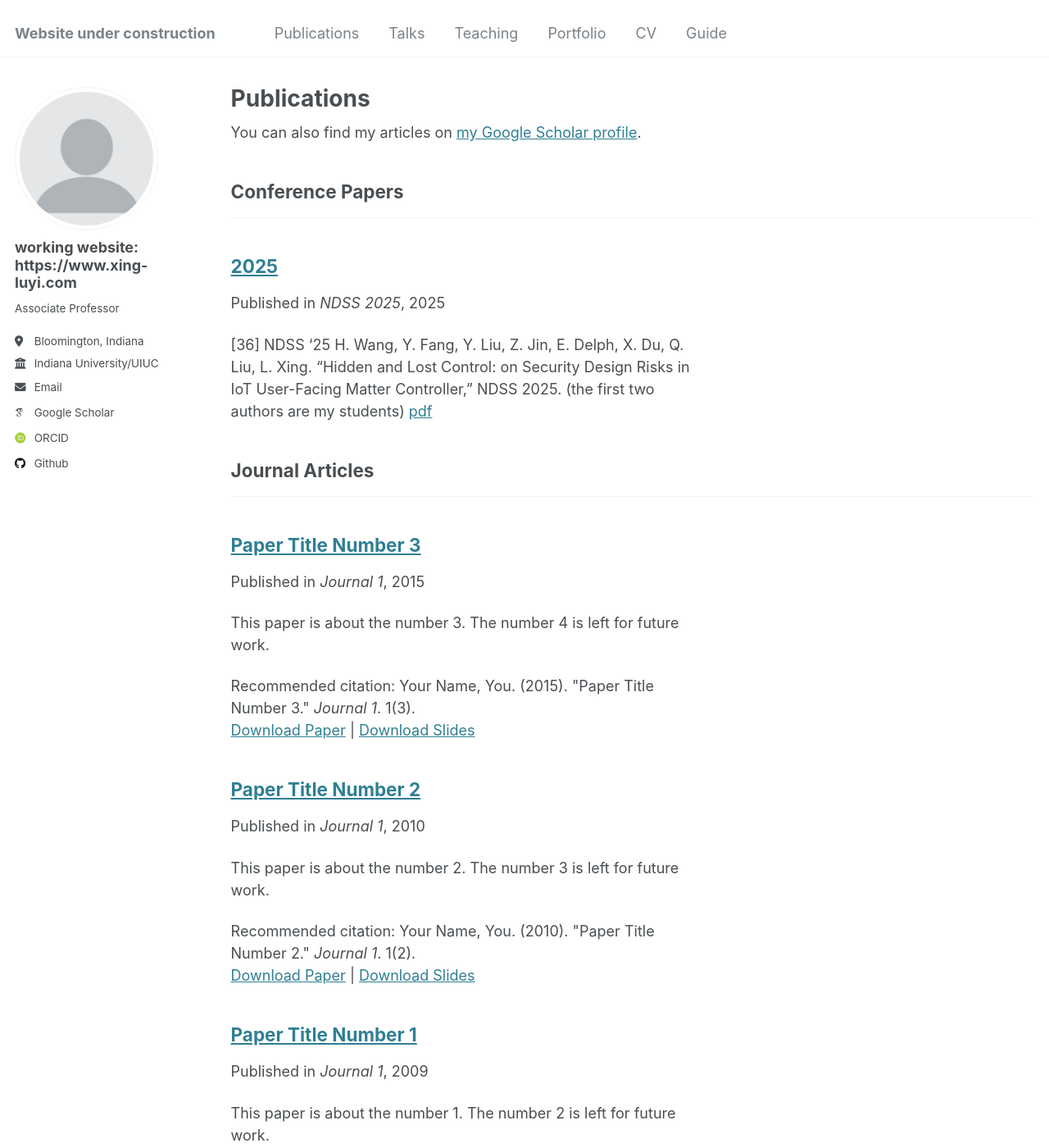
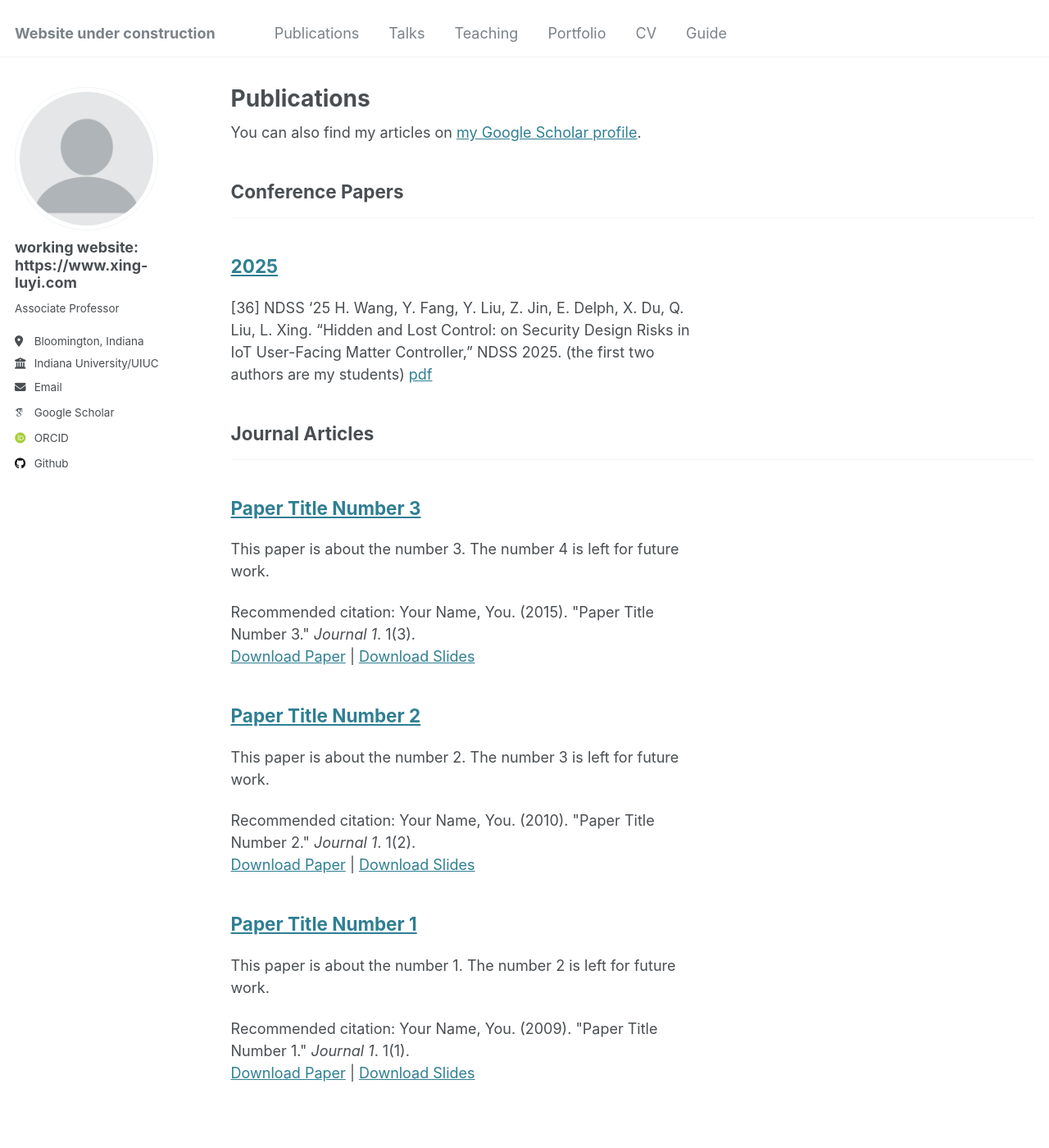
Before and after one commit to luyixing/luyixing.github.io, a Jekyll site: the page built from _pages/publications.html, in a window 1280 px wide and 1400 px high. Shown: the whole window at 82% size. Built offline with Jekyll 4.4.1, drawn with Linux system fonts in a browser that asks for light colours; some web fonts are replaced.

Commit message:
Update archive-single.html

```diff
--- a/_includes/archive-single.html
+++ b/_includes/archive-single.html
@@ -41,7 +41,7 @@
         {% if post.collection == 'teaching' %}
           <p> {{ post.type }}, <i>{{ post.venue }}</i>, {{ post.date | default: "1900-01-01" | date: "%Y" }} </p>
         {% elsif post.collection == 'publications' %}
-          <p>Published in <i>{{ post.venue }}</i>, {{ post.date | default: "1900-01-01" | date: "%Y" }} </p>
+          <p></p>
         {% elsif post.date %}
          <p class="page__date"><strong><i class="fa fa-fw fa-calendar" aria-hidden="true"></i> {{ site.data.ui-text[site.locale].date_label | default: "Published:" }}</strong> <time datetime="{{ post.date | default: "1900-01-01" | date_to_xmlschema }}">{{ post.date | default: "1900-01-01" | date: "%B %d, %Y" }}</time></p>
         {% endif %}
```
